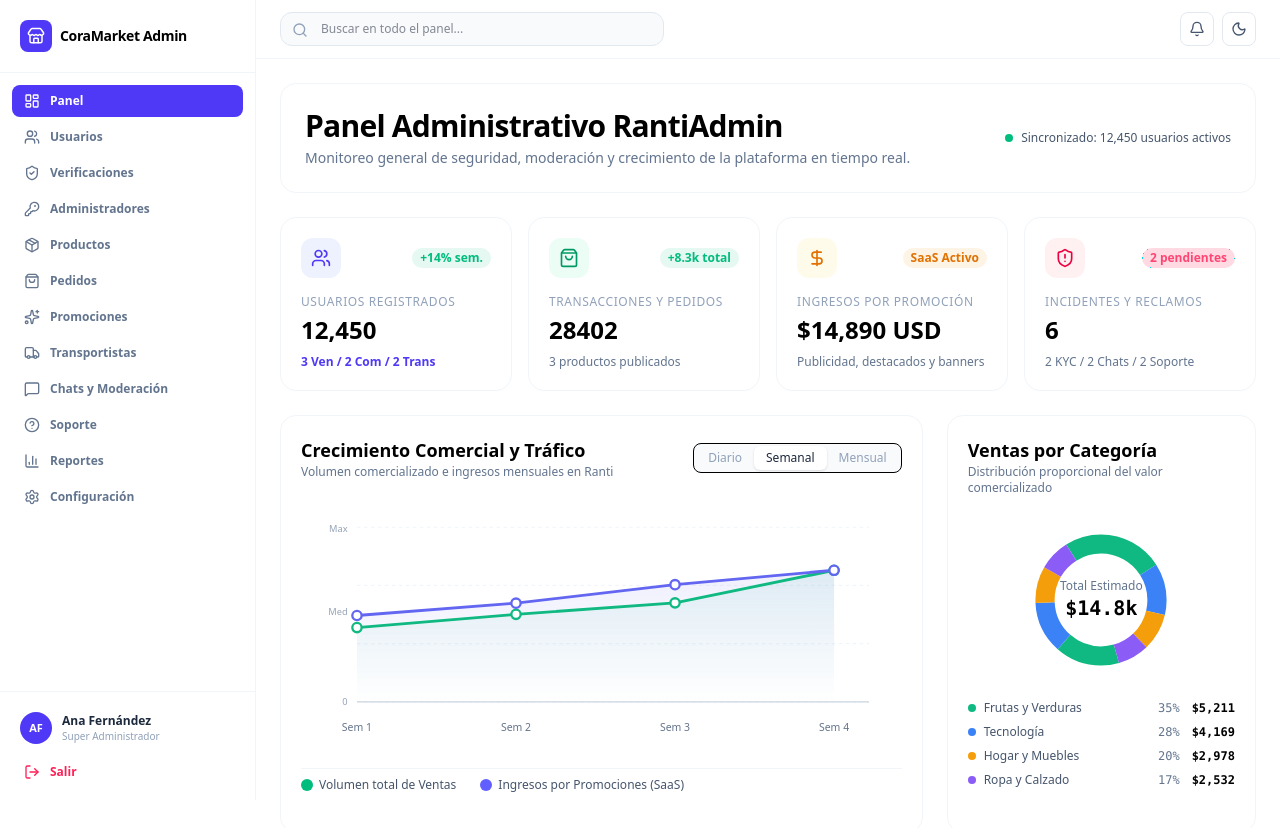
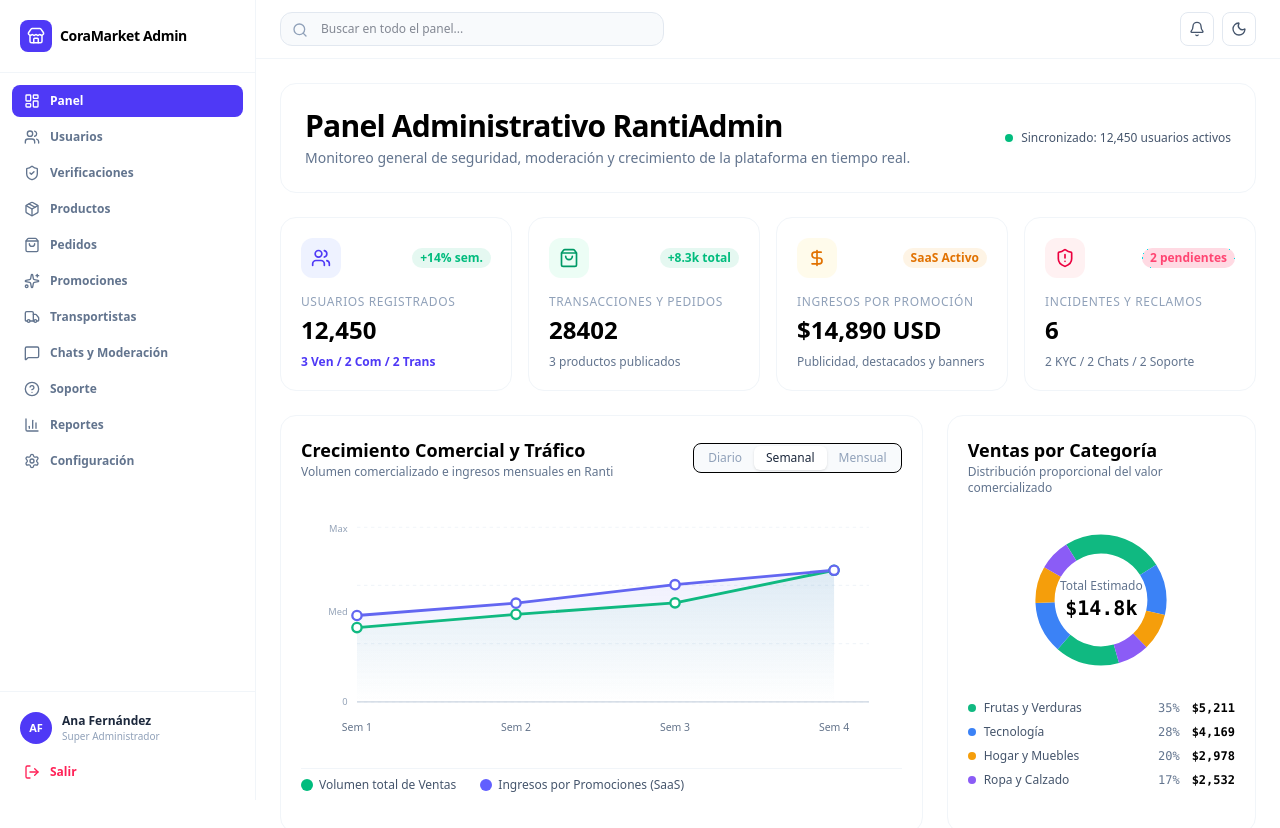
Before and after one commit to Delacruz-f/Fronted-Admin, a Next.js app: page /dashboard in a window 1280 px wide. Shown: the top 828 px of the page. Built offline with nearby package versions, Linux system fonts and the light colour scheme.

Commit message:
quitar boton admins

```diff
--- a/components/layout/Sidebar.tsx
+++ b/components/layout/Sidebar.tsx
@@ -28,7 +28,6 @@ const navItems = [
   { href: "/dashboard", label: "Panel", icon: LayoutDashboard },
   { href: "/dashboard/usuarios", label: "Usuarios", icon: Users },
   { href: "/dashboard/verificaciones", label: "Verificaciones", icon: ShieldCheck },
-  { href: "/dashboard/administradores", label: "Administradores", icon: KeyRound },
   { href: "/dashboard/productos", label: "Productos", icon: Package },
   { href: "/dashboard/pedidos", label: "Pedidos", icon: ShoppingBag },
   { href: "/dashboard/promociones", label: "Promociones", icon: Sparkles },
```
